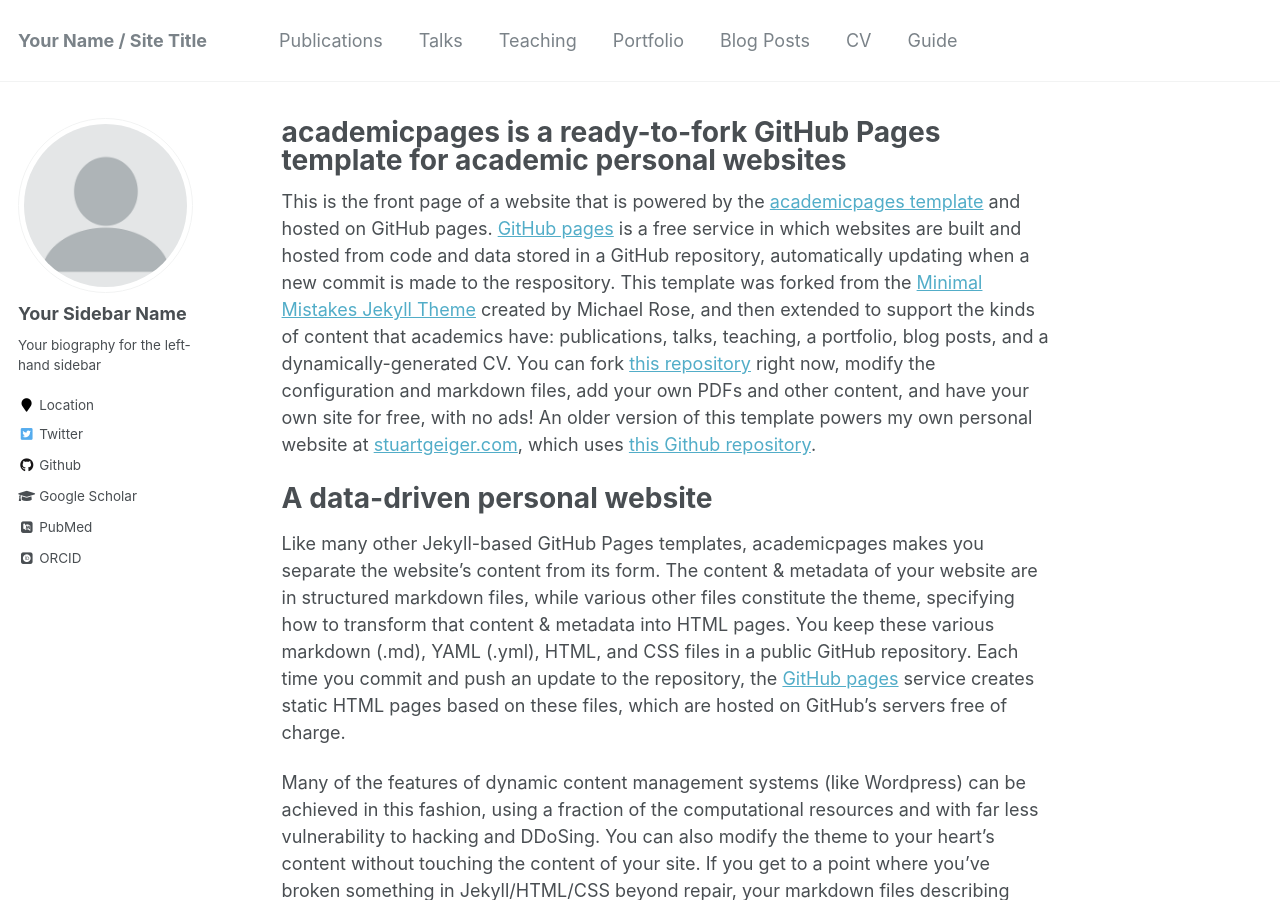
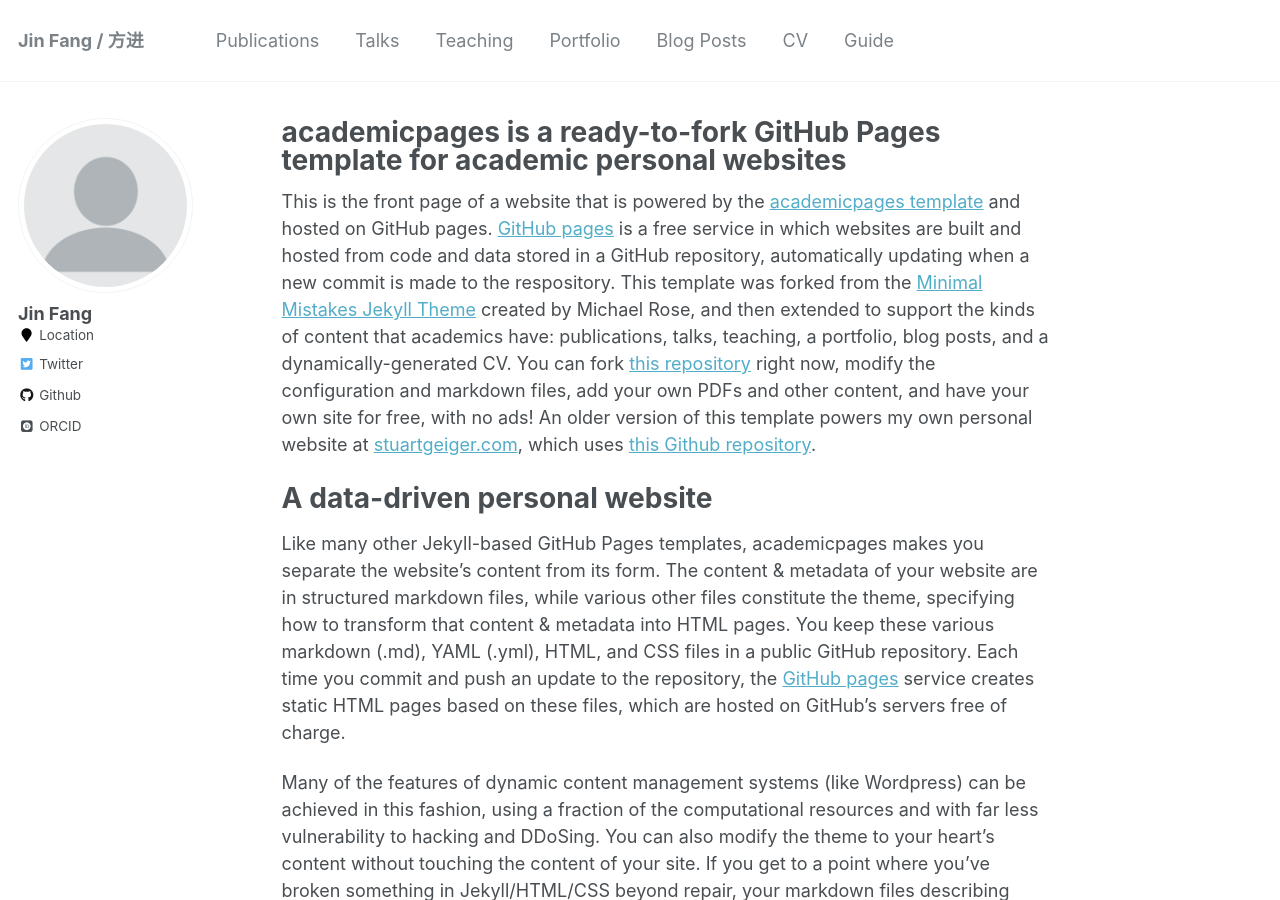
Before and after one commit to frankjinjin/frankjinjin.github.io, a Jekyll site: the page built from _pages/about.md, in a window 1280 px wide and 900 px high. Built offline with Jekyll 4.4.1, drawn with Linux system fonts in a browser that asks for light colours; some web fonts are replaced.

Commit message:
change info

```diff
--- a/_config.yml
+++ b/_config.yml
@@ -6,12 +6,12 @@
 # `jekyll serve`. If you change this file, please restart the server process.
 
 # Site Settings
-locale                   : "en-US"
-title                    : "Your Name / Site Title"
+locale                   : "zh-China"
+title                    : "Jin Fang / 方进"
 title_separator          : "-"
 name                     : &name "Your Name"
 description              : &description "personal description"
-url                      : https://academicpages.github.io # the base hostname & protocol for your site e.g. "https://mmistakes.github.io"
+url                      : http://www.fangjin.cool/ # the base hostname & protocol for your site e.g. "https://mmistakes.github.io"
 baseurl                  : "" # the subpath of your site, e.g. "/blog"
 repository               : "academicpages/academicpages.github.io"
 teaser                   :  # filename of teaser fallback teaser image placed in /images/, .e.g. "500x300.png"
@@ -80,13 +80,13 @@ analytics:
 
 # Site Author
 author:
-  name             : "Your Sidebar Name"
+  name             : "Jin Fang"
   avatar           : "profile.png"
-  bio              : "Your biography for the left-hand sidebar"
+  bio              : #"Your biography for the left-hand sidebar"
   location         : "Location"
   employer         :
-  pubmed           : "https://www.ncbi.nlm.nih.gov/pubmed/?term=john+snow"
-  googlescholar    : "http://yourfullgooglescholarurl.com"
+  pubmed           : #"https://www.ncbi.nlm.nih.gov/pubmed/?term=john+snow"
+  googlescholar    :  #"http://yourfullgooglescholarurl.com"
   email            :
   researchgate     :  # example: "https://www.researchgate.net/profile/yourprofile"
   uri              :
```
